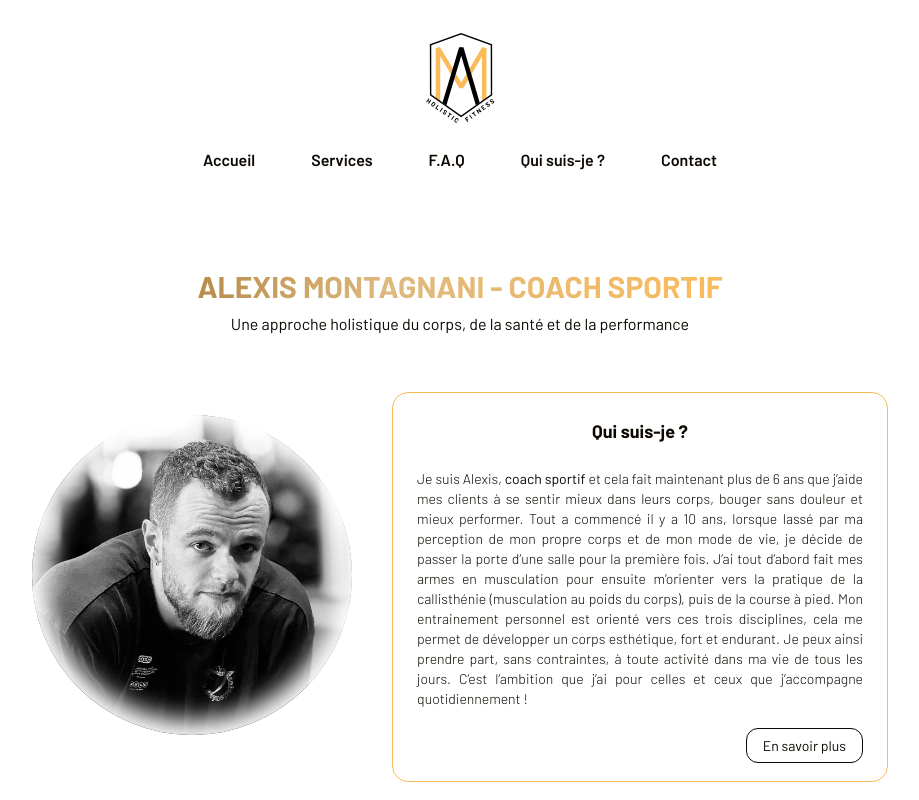
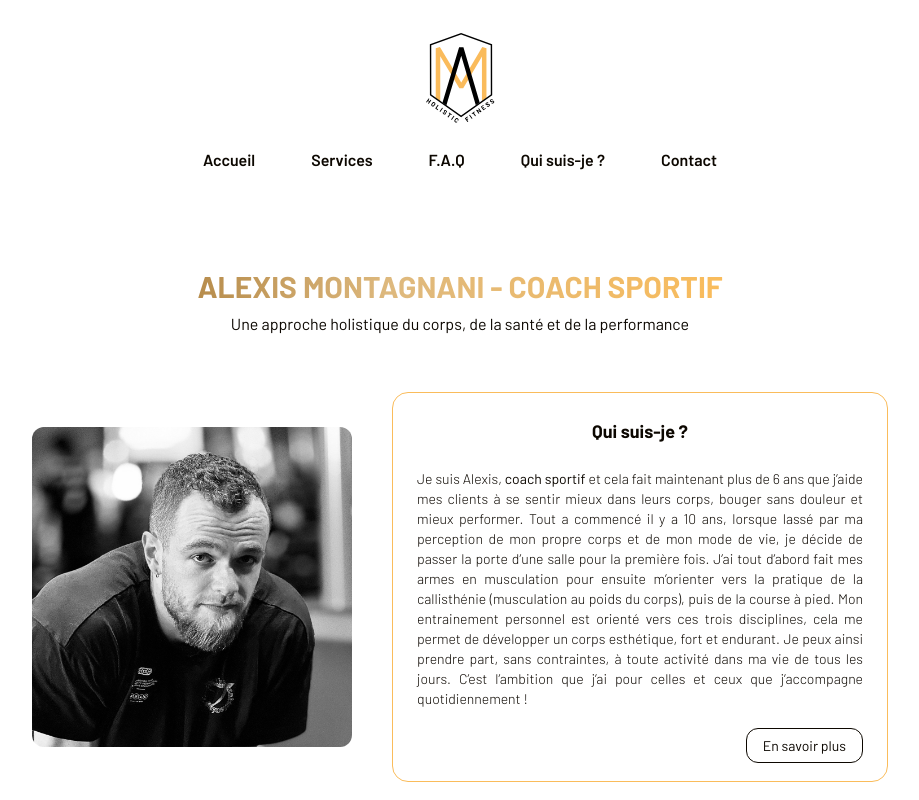
Before and after one commit to AlexisMontagnani/Holistic-Fitness, a Next.js app: page / in a window 1280 px wide. Shown: the top 800 px of the page, without its empty margins (180-1099 px from the left). Built offline with nearby package versions, Linux system fonts and the light colour scheme.

Commit message:
style: image profile change to rounded-xl

```diff
--- a/app/src/components/Main/Homepage/rendering/Profile-MaxDevice.jsx
+++ b/app/src/components/Main/Homepage/rendering/Profile-MaxDevice.jsx
@@ -10,7 +10,7 @@ export default function ProfileMaxDevice() {
         <TitleAndSubTitleHomePage title={" Alexis Montagnani - Coach Sportif"} subTitle={"Une approche holistique du corps, de la santé et de la performance"}/>
 
         <div className="flex flex-col sm:flex-row items-center gap-10 mb-10 justify-center">
-          <div className="rounded-full bg-profile bg-cover shadow-inner-2xl shadow-whiteContrast mb-6 w-80 h-80" aria-hidden="true"></div>
+          <div className="rounded-xl bg-profile bg-cover  w-80 h-80" aria-hidden="true"></div>
           <PresentationCard />
         </div>
       </section>
--- a/app/src/components/Main/Homepage/rendering/Profile-SmallDivice.jsx
+++ b/app/src/components/Main/Homepage/rendering/Profile-SmallDivice.jsx
@@ -9,7 +9,7 @@ export default function ProfileSmallDevice() {
     <div className="lg:hidden flex flex-col gap-12 px-4 pb-4 sm:w-[90%] md:w-3/4 sm:m-auto">
       <section className="flex flex-col gap-8">
         <div className="flex flex-col sm:flex-row">
-          <div className="w-40 h-40 m-auto  rounded-full bo bg-profile bg-cover shadow-inner-2xl shadow-whiteContrast mb-8 sm:w-60 sm:h-60" aria-hidden="true"></div>
+          <div className="w-60 h-60 m-auto  rounded-xl bo bg-profile bg-cover mb-8 sm:w-60 sm:h-60" aria-hidden="true"></div>
           <div  className="sm:w-2/4">
 
           <TitleAndSubTitleHomePage title={" Alexis Montagnani - Coach Sportif"} subTitle={"Une approche holistique du corps, de la santé et de la performance"}/>
```
